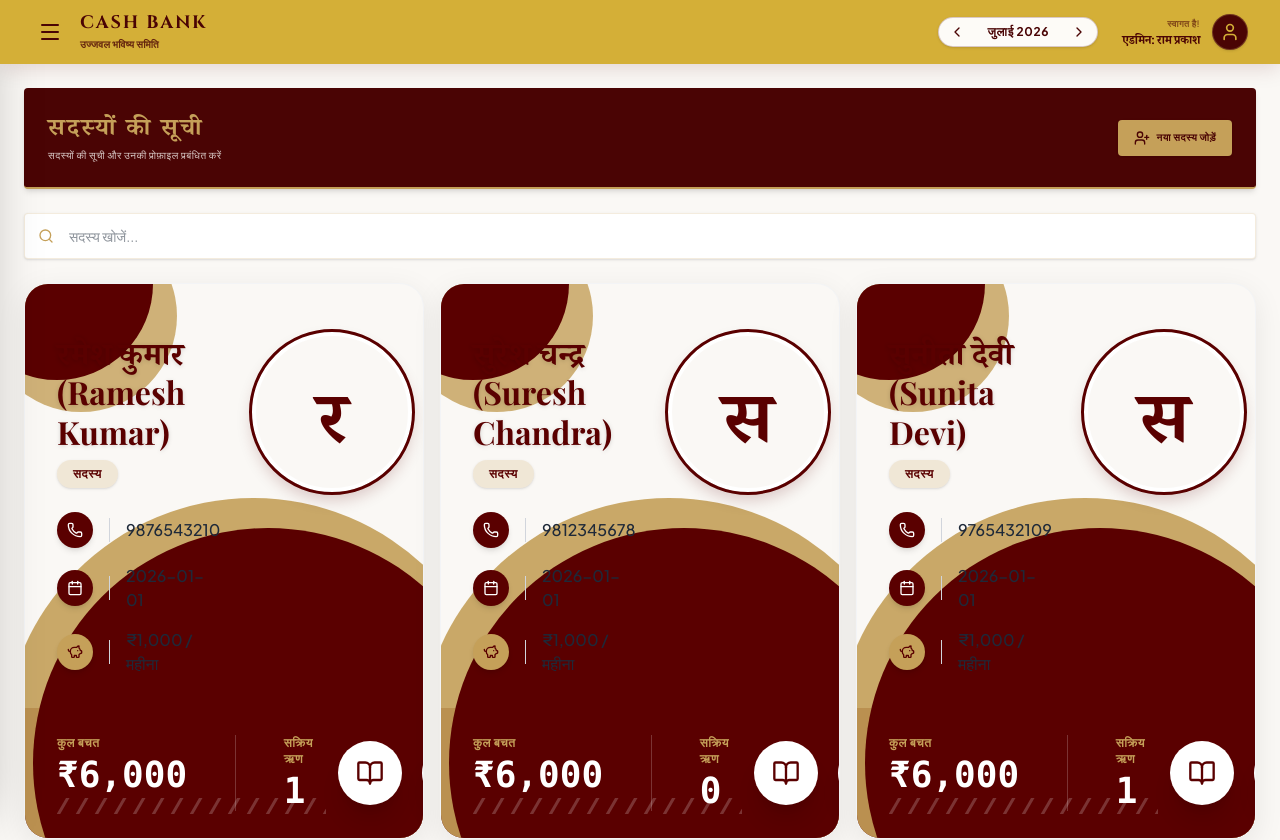
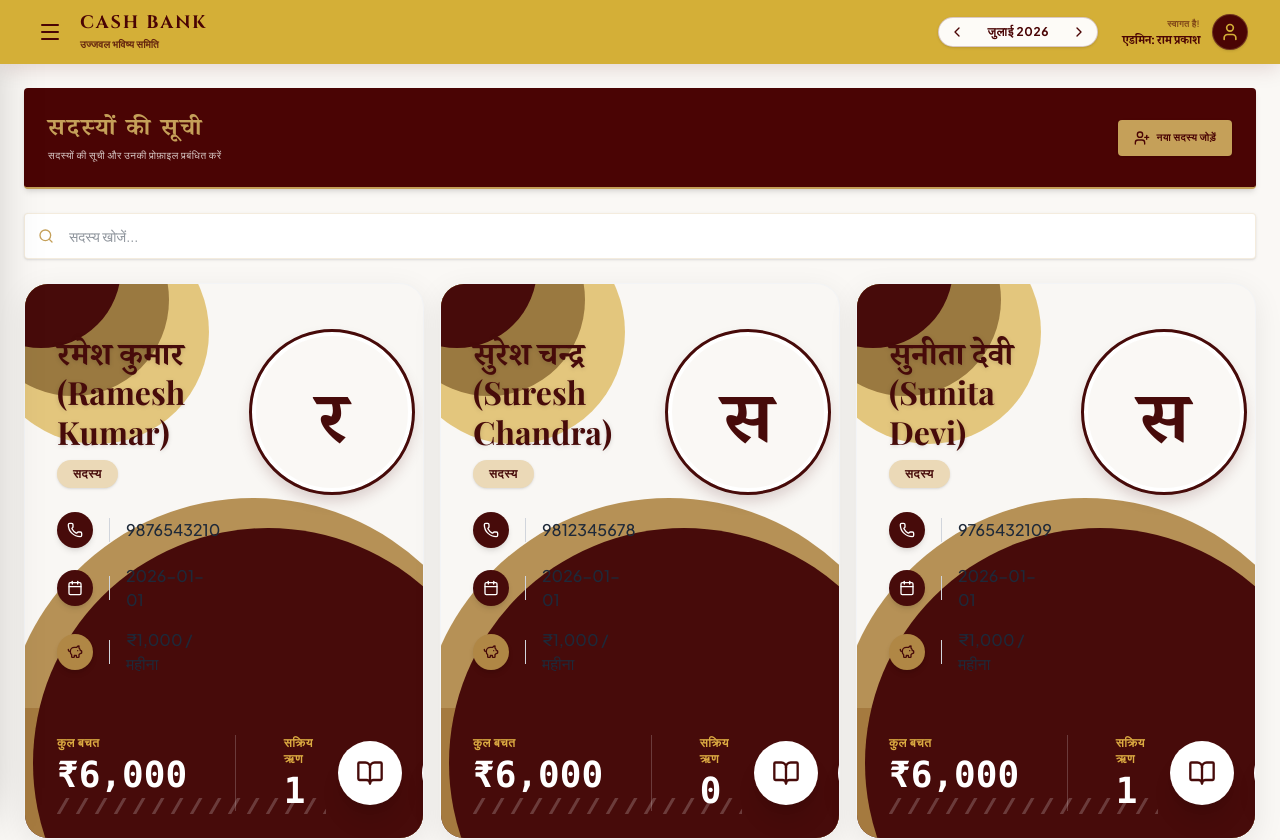
Before and after one commit to ganitwali2025-maker/Cash-Bank-, a React (Vite) app: page /members in a window 1280 px wide. Shown: the top 840 px of the page. Built offline with nearby package versions, Linux system fonts and the light colour scheme; a web font is replaced by a local one.

Commit message:
style: perfect color match for member profile cards

```diff
--- a/src/components/MembersTab.tsx
+++ b/src/components/MembersTab.tsx
@@ -652,20 +652,21 @@ export default function MembersTab({
                 <div
                   key={member.id}
                   id={`member-card-${member.id}`}
-                  className="relative bg-[#FAF8F5] rounded-[24px] shadow-[0_8px_30px_rgba(0,0,0,0.08)] flex flex-col border border-gray-100 overflow-hidden group"
+                  className="relative bg-[#F9F7F4] rounded-[24px] shadow-[0_8px_30px_rgba(0,0,0,0.08)] flex flex-col border border-gray-100 overflow-hidden group"
                 >
                   {/* Card Background Decorations */}
                   <div className="absolute inset-0 pointer-events-none z-0">
                     {/* Top Left Curves */}
-                    <div className="absolute -top-16 -left-10 w-48 h-48 bg-[#c5a059] rounded-full opacity-80"></div>
-                    <div className="absolute -top-24 -left-16 w-48 h-48 bg-[#5A0000] rounded-full"></div>
+                    <div className="absolute -top-16 -left-10 w-56 h-56 bg-[#e1c170] rounded-full opacity-90"></div>
+                    <div className="absolute -top-20 -left-12 w-48 h-48 bg-[#9a7940] rounded-full"></div>
+                    <div className="absolute -top-24 -left-16 w-40 h-40 bg-[#470b0a] rounded-full"></div>
 
                     {/* Bottom Dark Red Base */}
-                    <div className="absolute bottom-0 left-0 right-0 h-[150px] sm:h-[130px] bg-[#5A0000]"></div>
+                    <div className="absolute bottom-0 left-0 right-0 h-[150px] sm:h-[130px] bg-[#470b0a]"></div>
 
                     {/* Right Sweeping Curves */}
-                    <div className="absolute -bottom-40 -right-20 w-[450px] h-[450px] sm:w-[500px] sm:h-[500px] bg-[#c5a059] rounded-full opacity-90"></div>
-                    <div className="absolute -bottom-40 -right-20 w-[420px] h-[420px] sm:w-[470px] sm:h-[470px] bg-[#5A0000] rounded-full"></div>
+                    <div className="absolute -bottom-40 -right-20 w-[450px] h-[450px] sm:w-[500px] sm:h-[500px] bg-[#b08745] rounded-full opacity-90"></div>
+                    <div className="absolute -bottom-40 -right-20 w-[420px] h-[420px] sm:w-[470px] sm:h-[470px] bg-[#470b0a] rounded-full"></div>
 
                     {/* Diagonal Lines Texture */}
                     <div className="absolute bottom-6 left-8 h-4 flex gap-4 overflow-hidden opacity-20">
@@ -680,11 +681,11 @@ export default function MembersTab({
                     {/* Info Side */}
                     <div className="flex-1 mt-2">
                       {/* Name */}
-                      <h3 className="font-serif font-bold text-[28px] sm:text-[32px] text-[#5A0000] leading-tight mb-2 drop-shadow-sm">
+                      <h3 className="font-serif font-bold text-[28px] sm:text-[32px] text-[#470b0a] leading-tight mb-2 drop-shadow-sm">
                         {member.name}
                       </h3>
                       {/* Badge */}
-                      <span className="inline-block bg-[#c5a059]/20 text-[#5A0000] text-xs font-bold uppercase tracking-wider px-4 py-1.5 rounded-full mb-6 shadow-sm">
+                      <span className="inline-block bg-[#ebd9b7] text-[#470b0a] text-xs font-bold uppercase tracking-wider px-4 py-1.5 rounded-full mb-6 shadow-sm">
                         {language === 'hi' ? 'सदस्य' : 'MEMBER'}
                       </span>
 
@@ -692,7 +693,7 @@ export default function MembersTab({
                       <div className="space-y-4">
                         {/* Phone */}
                         <div className="flex items-center gap-4">
-                          <div className="w-9 h-9 rounded-full bg-[#5A0000] flex items-center justify-center text-white shadow-md shrink-0">
+                          <div className="w-9 h-9 rounded-full bg-[#470b0a] flex items-center justify-center text-white shadow-md shrink-0">
                             <Phone className="w-4 h-4" />
                           </div>
                           <div className="h-6 w-px bg-gray-300"></div>
@@ -700,7 +701,7 @@ export default function MembersTab({
                         </div>
                         {/* Date */}
                         <div className="flex items-center gap-4">
-                          <div className="w-9 h-9 rounded-full bg-[#5A0000] flex items-center justify-center text-white shadow-md shrink-0">
+                          <div className="w-9 h-9 rounded-full bg-[#470b0a] flex items-center justify-center text-white shadow-md shrink-0">
                             <Calendar className="w-4 h-4" />
                           </div>
                           <div className="h-6 w-px bg-gray-300"></div>
@@ -708,7 +709,7 @@ export default function MembersTab({
                         </div>
                         {/* Deposit */}
                         <div className="flex items-center gap-4">
-                          <div className="w-9 h-9 rounded-full bg-[#c5a059] flex items-center justify-center text-[#5A0000] shadow-md shrink-0">
+                          <div className="w-9 h-9 rounded-full bg-[#b08745] flex items-center justify-center text-[#470b0a] shadow-md shrink-0">
                             <PiggyBank className="w-4 h-4" />
                           </div>
                           <div className="h-6 w-px bg-gray-300"></div>
@@ -718,8 +719,8 @@ export default function MembersTab({
                     </div>
 
                     {/* Avatar Side */}
-                    <div className="w-28 h-28 sm:w-40 sm:h-40 shrink-0 rounded-full border-[4px] border-white outline outline-[3px] outline-[#5A0000] shadow-[0_8px_16px_rgba(90,0,0,0.2)] flex items-center justify-center relative z-10 bg-[#FAF8F5] overflow-hidden ml-4 sm:ml-8 mt-2">
-                      <span className="text-5xl sm:text-7xl font-serif font-bold text-[#5A0000]">
+                    <div className="w-28 h-28 sm:w-40 sm:h-40 shrink-0 rounded-full border-[4px] border-white outline outline-[3px] outline-[#470b0a] shadow-[0_8px_16px_rgba(71,11,10,0.2)] flex items-center justify-center relative z-10 bg-[#FAF8F5] overflow-hidden ml-4 sm:ml-8 mt-2">
+                      <span className="text-5xl sm:text-7xl font-serif font-bold text-[#470b0a]">
                         {member.name.charAt(0)}
                       </span>
                     </div>
@@ -730,7 +731,7 @@ export default function MembersTab({
                     {/* Stats */}
                     <div className="flex gap-8 sm:gap-12 w-full sm:w-auto mt-2 sm:mt-0">
                       <div>
-                        <p className="text-[#c5a059] text-[11px] sm:text-xs font-bold uppercase tracking-wider mb-1">
+                        <p className="text-[#dcab42] text-[11px] sm:text-xs font-bold uppercase tracking-wider mb-1">
                           {language === 'hi' ? 'कुल बचत' : 'TOTAL SAVINGS'}
                         </p>
                         <p className="text-white text-3xl sm:text-4xl font-bold font-mono">
@@ -739,7 +740,7 @@ export default function MembersTab({
                       </div>
                       <div className="w-px bg-white/20 self-stretch"></div>
                       <div>
-                        <p className="text-[#c5a059] text-[11px] sm:text-xs font-bold uppercase tracking-wider mb-1">
+                        <p className="text-[#dcab42] text-[11px] sm:text-xs font-bold uppercase tracking-wider mb-1">
                           {language === 'hi' ? 'सक्रिय ऋण' : 'ACTIVE LOANS'}
                         </p>
                         <p className="text-white text-3xl sm:text-4xl font-bold font-mono">
@@ -759,14 +760,14 @@ export default function MembersTab({
                         className="w-14 h-14 sm:w-16 sm:h-16 bg-white rounded-full flex items-center justify-center shadow-xl hover:scale-105 transition-transform shrink-0"
                         title={t.viewProfile}
                       >
-                        <BookOpen className="w-6 h-6 sm:w-7 sm:h-7 text-[#5A0000]" />
+                        <BookOpen className="w-6 h-6 sm:w-7 sm:h-7 text-[#470b0a]" />
                       </button>
                       <button
                         onClick={() => handleOpenEdit(member)}
                         className="w-14 h-14 sm:w-16 sm:h-16 bg-white rounded-full flex items-center justify-center shadow-xl hover:scale-105 transition-transform shrink-0"
                         title={t.editMember}
                       >
-                        <Edit2 className="w-6 h-6 sm:w-7 sm:h-7 text-[#c5a059]" />
+                        <Edit2 className="w-6 h-6 sm:w-7 sm:h-7 text-[#b08745]" />
                       </button>
                     </div>
                   </div>
```
